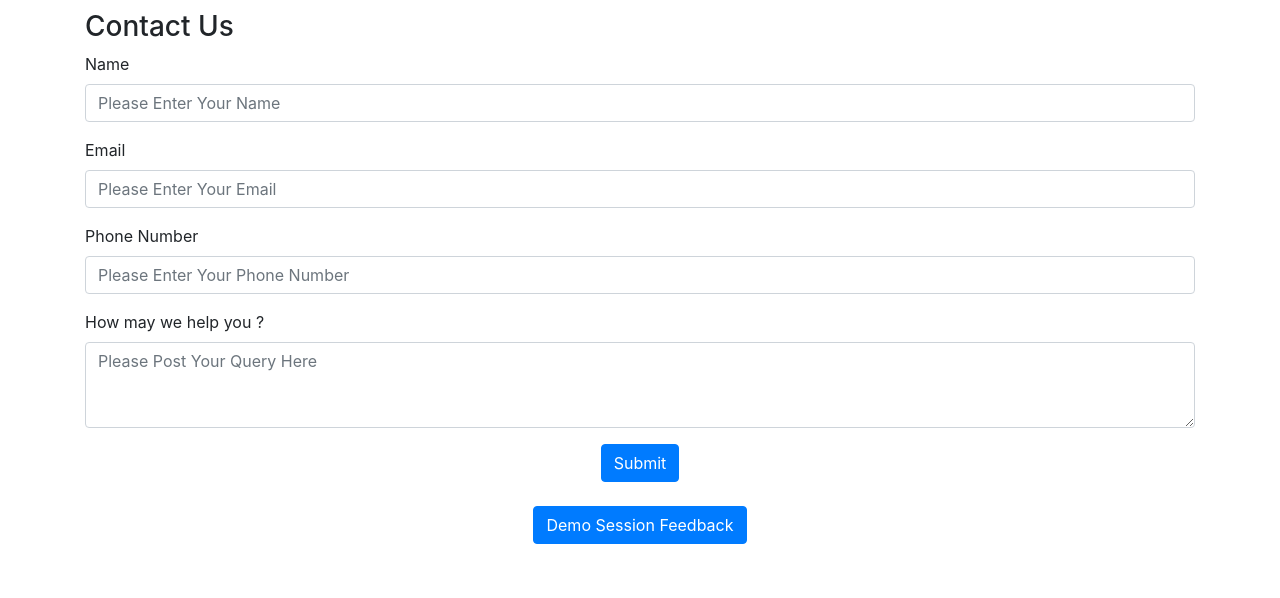
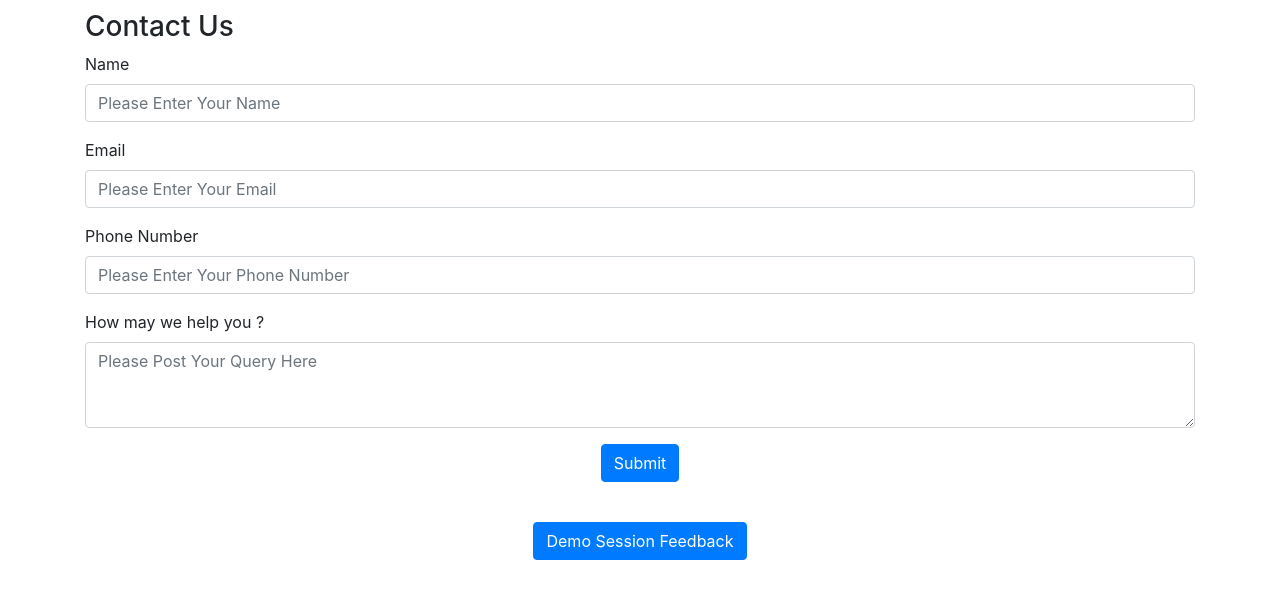
Before and after one commit to piupy/site, a plain HTML site: page contact.html in a window 1280 px wide. Shown: the part 62-660 px from the top of the page. Drawn offline with nearby package versions, Linux system fonts and the light colour scheme.

Commit message:
modified contact us page

```diff
--- a/contact.html
+++ b/contact.html
@@ -88,7 +88,7 @@
       </form>
 
 	<div class="text-center">
-        <a href="https://forms.gle/DmaGRf9bpMqd7eFg8" target="_blank" class="btn btn-primary">Demo Session Feedback</a>
+        <a href="https://forms.gle/DmaGRf9bpMqd7eFg8" target="_blank" class="btn btn-primary my-3">Demo Session Feedback</a>
 	</div>
 
       <!-- Submit the Form to Google Using "AJAX" -->
```
